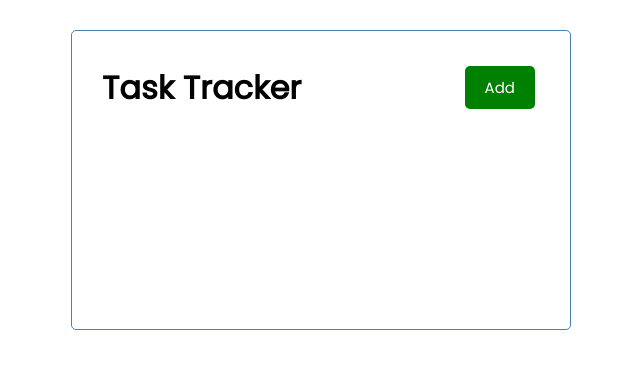
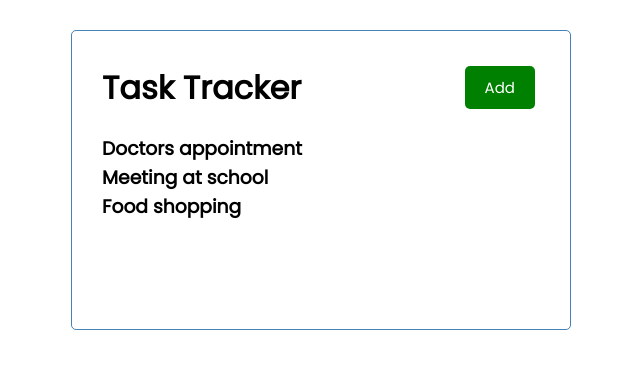
Before and after one commit to samwanyua/Task-tracker-app, a React (Create React App) app in the folder task-app/: page / in a window 1280 px wide. Shown: the top 368 px of the page, without its empty margins (319-959 px from the left). Built offline with nearby package versions, Linux system fonts and the light colour scheme.

Commit message:
Updated Parent file

```diff
--- a/task-app/src/App.js
+++ b/task-app/src/App.js
@@ -1,10 +1,12 @@
 import Header from "./Components/Header";
+import Task from "./Components/Task";
 
 
 function App() {
   return (
     <div className="container">
       <Header />
+      <Task />
     </div>
   );
 }
```
